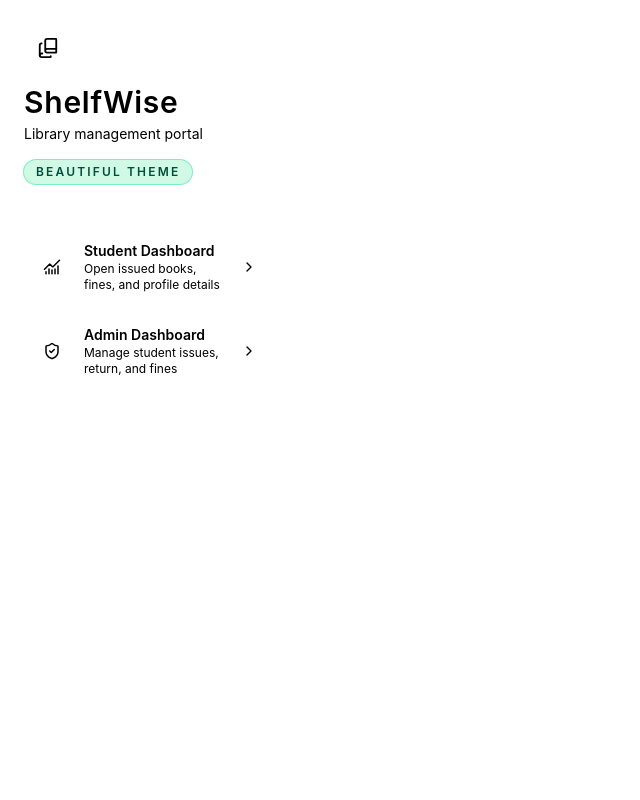
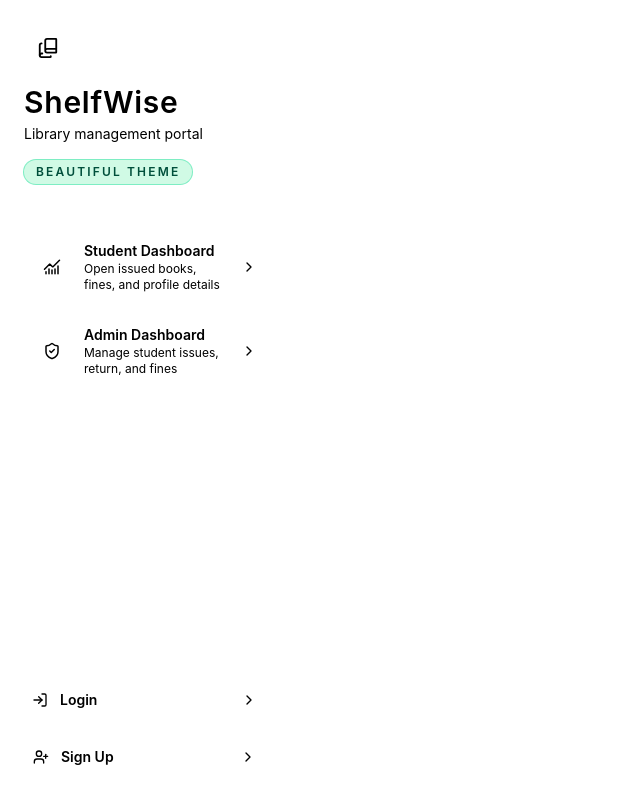
Before and after one commit to starkNikhil/Library_Management, a React (Vite) app in the folder frontend/: page / in a window 1280 px wide. Shown: the whole page, without its empty margins (0-640 px from the left). Built offline with nearby package versions, Linux system fonts and the light colour scheme.

Commit message:
feat: enhance Home and Sidebar components with dynamic footer items and authentication context integration

```diff
--- a/frontend/src/Pages/Home.jsx
+++ b/frontend/src/Pages/Home.jsx
@@ -1,6 +1,8 @@
-import React from 'react'
 import Sidebar from './../components/Sidebar';
 import { BookMarked, ShieldCheck, Users } from 'lucide-react';
+import { useAuth } from '../shared/AuthContext';
+import { useNavigate } from 'react-router-dom';
+import { homeStyles as s } from '../assets/dummyStyles';
 
 const navItems =[
     {
@@ -38,32 +40,37 @@ const features = [
     },
 ]
 
-// const footerItems = currentUser?[
-//     {
-//         label: "Logout",
-//         icon: "login",
-//         kind: "primary",
-//         action:()=>{
-//             logout();
-//             Navigate("/");
-//         },
-//     },
-// ]:
-// [
-//     {label: "Login", href: "/login", icon:"login", kind: "primary"},{
-//         label: "Sign Up",
-//         href: "/Signup",
-//         icon: "signup",
-//         kind: "secondary",
-//     },
-// ]
 const Home = () => {
+
+    const {currentUser, logout} = useAuth();
+    const navigate = useNavigate();
+
+    const footerItems = currentUser?[
+        {
+            label: "Logout",
+            icon: "login",
+            kind: "primary",
+            action:()=>{
+                logout();
+                Navigate("/");
+            },
+        },
+    ]:
+    [
+        {label: "Login", href: "/login", icon:"login", kind: "primary"},{
+            label: "Sign Up",
+            href: "/Signup",
+            icon: "signup",
+            kind: "secondary",
+        },
+    ]
   return (
-    <div>
+    <div className={s.layoutContainer}>
         <Sidebar title="ShelfWise" subtitle="Library management portal" badge="Beautiful theme"
         navItems={navItems}
-        //  footerItems={footerItems}/>
+         footerItems={footerItems}
         />
+
     </div>
   )
 }
--- a/frontend/src/components/Sidebar.jsx
+++ b/frontend/src/components/Sidebar.jsx
@@ -9,6 +9,8 @@ import {
   ShieldCheck,
   X,
   UserRound,
+  UserPlus,
+  LogIn,
 } from "lucide-react";
 import { Link, useLocation } from "react-router-dom";
 
@@ -74,30 +76,73 @@ const Sidebar = ({
         </div>
 
         <nav className={s.nav}>
-            {navItems.map((item)=>{
-                const Icon = iconMap[item.icon]?? ChevronRight;
-                const active = location.pathname === item.href || (item.match ? location.pathname.startsWith(item.match):false);
+          {navItems.map((item) => {
+            const Icon = iconMap[item.icon] ?? ChevronRight;
+            const active =
+              location.pathname === item.href ||
+              (item.match ? location.pathname.startsWith(item.match) : false);
             return (
-                    <Link key={item.label}
+              <Link
+                key={item.label}
                 to={item.href}
-                    onClick={()=>setOpen(false)}
-                    className={`${s.navLink} ${active? s.navLinkActive: s.navLinkInactive}`}>
-                        <span className={`${s.navIconWrapper} ${active? s.navIconWrapperActive: s.navIconWrapperInactive}`}>
-                            <Icon size={18}/>
+                onClick={() => setOpen(false)}
+                className={`${s.navLink} ${active ? s.navLinkActive : s.navLinkInactive}`}
+              >
+                <span
+                  className={`${s.navIconWrapper} ${active ? s.navIconWrapperActive : s.navIconWrapperInactive}`}
+                >
+                  <Icon size={18} />
                 </span>
                 <span className="min-w-0 flex-1">
                   <span className={s.navLabel}>{item.label}</span>
-                            <span className={`${s.navDescription} ${active ? s.navDescriptionActive: s.navDescriptionInactive}`}>
+                  <span
+                    className={`${s.navDescription} ${active ? s.navDescriptionActive : s.navDescriptionInactive}`}
+                  >
                     {item.description}
                   </span>
                 </span>
-                         <ChevronRight size={16}
-                         className={active? s.navChevronActive: s.navChevronInactive}/>
+                <ChevronRight
+                  size={16}
+                  className={active ? s.navChevronActive : s.navChevronInactive}
+                />
               </Link>
-                )
+            );
           })}
         </nav>
-        <div className={s.footer}></div>
+        <div className={s.footer}>
+          {footerItems.map((item) => {
+            const Icon = item.icon === "signup" ? UserPlus : LogIn;
+
+            if (item.action) {
+              return (
+                <button
+                  key={item.label}
+                  type="button"
+                  onClick={item.action}
+                  className={`${s.footerButton} ${item.kind === "primary" ? s.footerButtonPrimary : s.footerButtonSecondary}`}
+                >
+                  <span className={s.footerIconWrapper}>
+                    <Icon size={16} /> {item.label}
+                  </span>
+                  <ChevronRight size={16} />
+                </button>
+              );
+            }
+            return (
+              <Link
+                key={item.label}
+                to={item.href}
+                className={`${s.footerLink}  ${item.kind === "primary" ? s.footerLinkPrimary : s.footerLinkSecondary}`}
+              >
+
+                <span className={s.footerIconWrapper}>
+                  <Icon size={16}/>{item.label}
+                </span>
+                <ChevronRight size={16}/>
+              </Link>
+            );
+          })}
+        </div>
       </aside>
     </>
   );
--- a/frontend/src/shared/AuthContext.jsx
+++ b/frontend/src/shared/AuthContext.jsx
@@ -1,4 +1,4 @@
-import { createContext, useEffect, useState } from "react";
+import { createContext, useContext, useEffect, useState } from "react";
 
 const AuthContext = createContext(null);
 
@@ -387,3 +387,13 @@ export const AuthProvider = ({ children }) => {
     </AuthContext.Provider>
   );
 };
+
+
+
+export const useAuth = ()=>{
+  const context = useContext(AuthContext);
+  if(!context){
+    throw new Error("useAuth must be used inside AuthProvider");
+  }
+  return context;
+}
```
Lines whose indentation alone changed are shown as unchanged.
